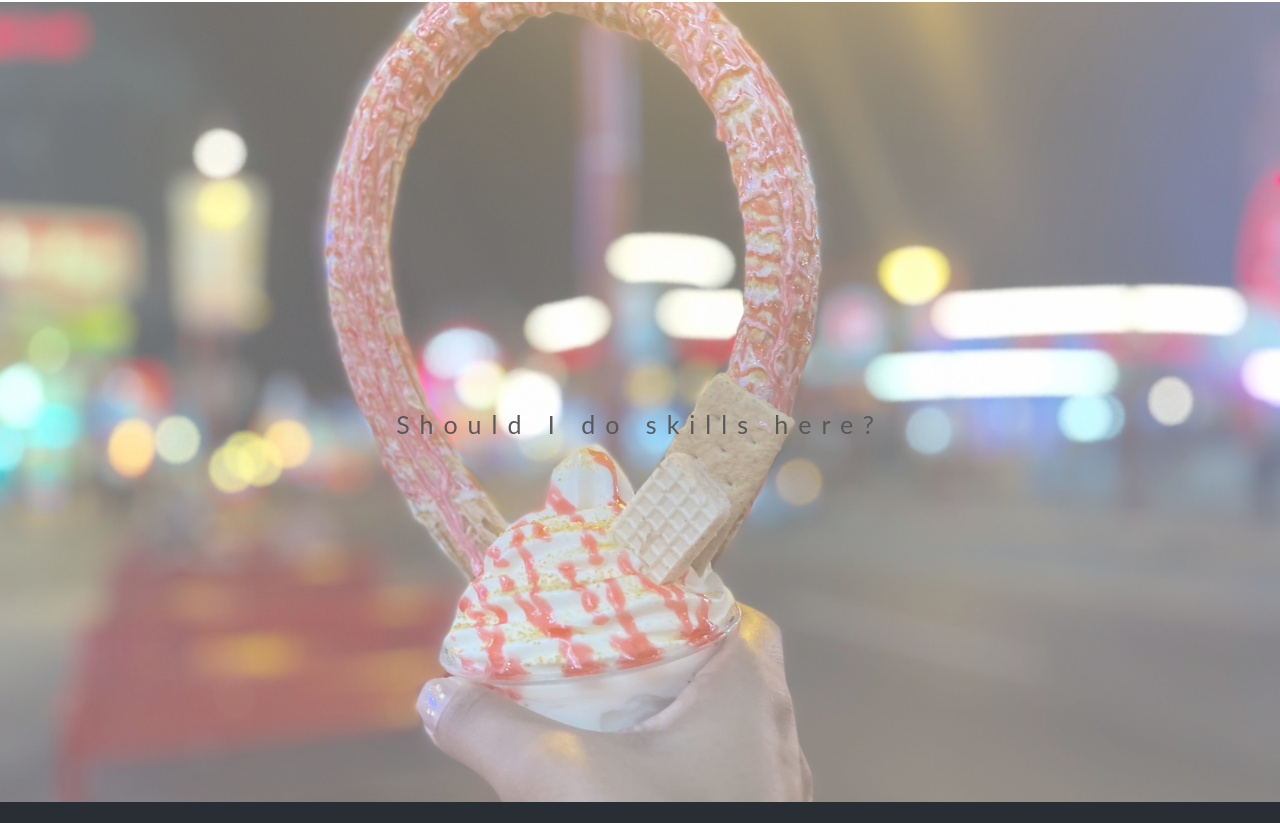
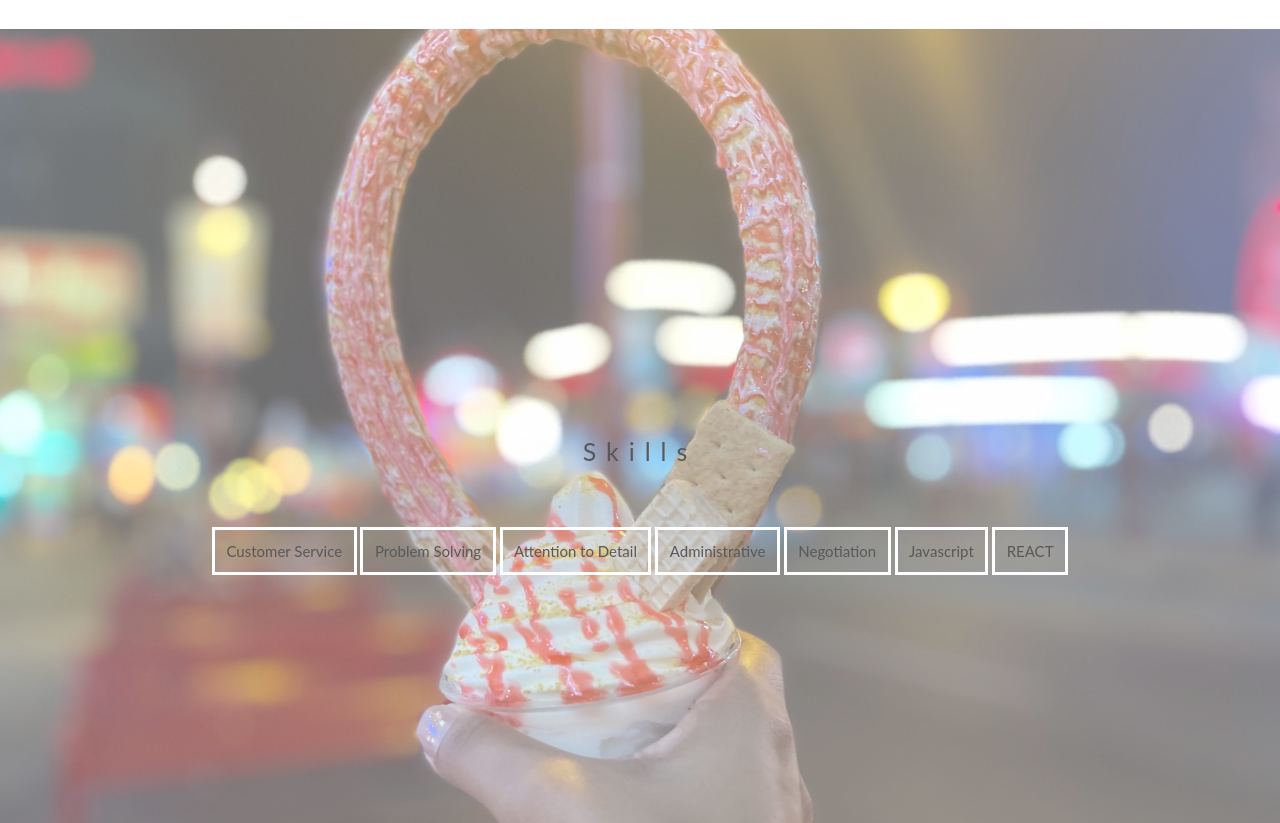
Before and after one commit to SullyBJimenez/sullybjimenez.github.io, a plain HTML site: page index.html in a window 1280 px wide. Shown: the part 1346-2169 px from the top of the page. Drawn offline with Linux system fonts and the light colour scheme.

Commit message:
Updated the skills sections

```diff
--- a/index.html
+++ b/index.html
@@ -17,14 +17,25 @@
 
         <div style="color: #777;background-color:white;text-align:center;padding:50px 80px;text-align: justify;">
           <h3 style="text-align:center;">About Me</h3>
-          <p>Aspiring software engineer currently pursuing a certificate through MIT. I enjoy problem solving and creative thinking. My hobbies include playing games, watching a TV series, fitness, and reading.</p>
+          <p>Aspiring software engineer currently pursuing a certificate through MIT for FullStack Javascript Programming through MERN. I am based in the New England area. I enjoy problem solving and creative thinking. One of my specialities is being able to breakdown large projects into smaller tasks. My hobbies include playing games, watching a TV series, fitness, and reading. I love travelling, reach out to hear about some of my adventures!</p>
           <iframe src="https://www.youtube.com/embed/sE0mwEnkgSI" title="YouTube video player" frameborder="0" allow="accelerometer; autoplay; clipboard-write; encrypted-media; gyroscope; picture-in-picture" allowfullscreen>
           </iframe>
         </div>
 
         <div class="bgimg-2">
             <div class="caption">
-            <span class="border" style="background-color:transparent;font-size:25px;color: #000000;">Should I do skills here?</span>
+            <span class="border" style="background-color:transparent;font-size:25px;color: #000000;">Skills</span>
+
+            <div class="skills-list-div">
+                <div class="skills">Customer Service</div>
+                <div class="skills">Problem Solving</div>
+                <div class="skills">Attention to Detail</div>
+                <div class="skills">Administrative</div>
+                <div class="skills">Negotiation</div>
+                <div class="skills">Javascript</div>
+                <div class="skills">REACT</div>
+            </div>
+
 
             </div>
         </div>
--- a/styles.css
+++ b/styles.css
@@ -11,6 +11,8 @@ iframe {
   display: block;
   margin: 0 auto;
 }
+
+
 
 .carousel {
   position:relative
@@ -313,6 +315,21 @@ iframe {
     font-size: 25px;
     letter-spacing: 10px;
   }
+  .skills-list-div {
+    padding: 5%;
+  }
+  .caption div.skills {
+    border-style: solid;
+    border-color: white;
+    border-width: light;
+    background-color: transparent;
+    border-radius: 0%;
+    width: 80px;
+    height: 80px;
+    display: inline;
+    text-align: center;
+    padding: 1%;
+  }
 
   h3 {
     letter-spacing: 5px;
```
